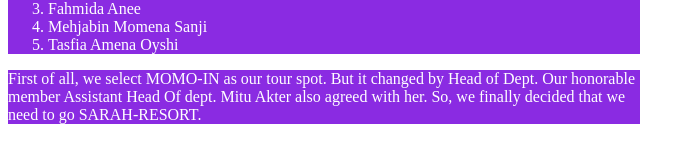
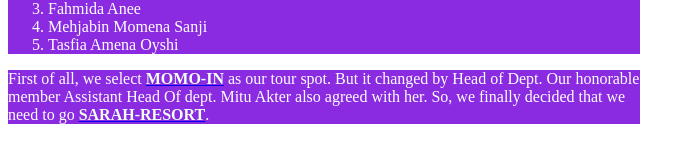
Before and after one commit to Kudrot467/my-simple-website, a plain HTML site: page index.html in a window 1280 px wide. Shown: the part 173-336 px from the top of the page, without its empty margins (0-695 px from the left). Drawn offline with Linux system fonts and the light colour scheme.

Commit message:
changed some code

```diff
--- a/index.html
+++ b/index.html
@@ -26,9 +26,9 @@
     </div>
     <div>
         <p>
-            First of all, we select <span id="momo" >MOMO-IN</span> as our tour spot. But it changed by Head of Dept.
+            First of all, we select <a href="https://www.momoinn.com/"><strong class="resort">MOMO-IN</strong></a> as our tour spot. But it changed by Head of Dept.
             Our honorable member Assistant Head Of dept. Mitu Akter also agreed with her.
-            So, we finally decided that we need to go <span>SARAH-RESORT</span>.
+            So, we finally decided that we need to go <a href="https://www.sarahresort.com/"><strong class="resort">SARAH-RESORT</strong></a>.
         </p>
     </div>
 </body>
--- a/styles/style.css
+++ b/styles/style.css
@@ -6,8 +6,8 @@ div{
 p{
     color:white;
 }
-#id{
-    color:azure;
+.resort{
+    color:honeydew
 }
 li{
     color:white;
```
Also changed, not shown: styles/images/mituS.jpg (added), styles/images/mituS1.jpg (added), styles/images/mituS2.jpg (added), styles/images/mituS3.jpg (added), styles/images/mituS4.jpg (added), styles/images/mituS5.jpg (added), styles/images/mituS6.jpg (added), styles/images/mituS8.jpg (added), styles/images/mituS9.jpg (added), styles/images/mitus7.jpg (added).
